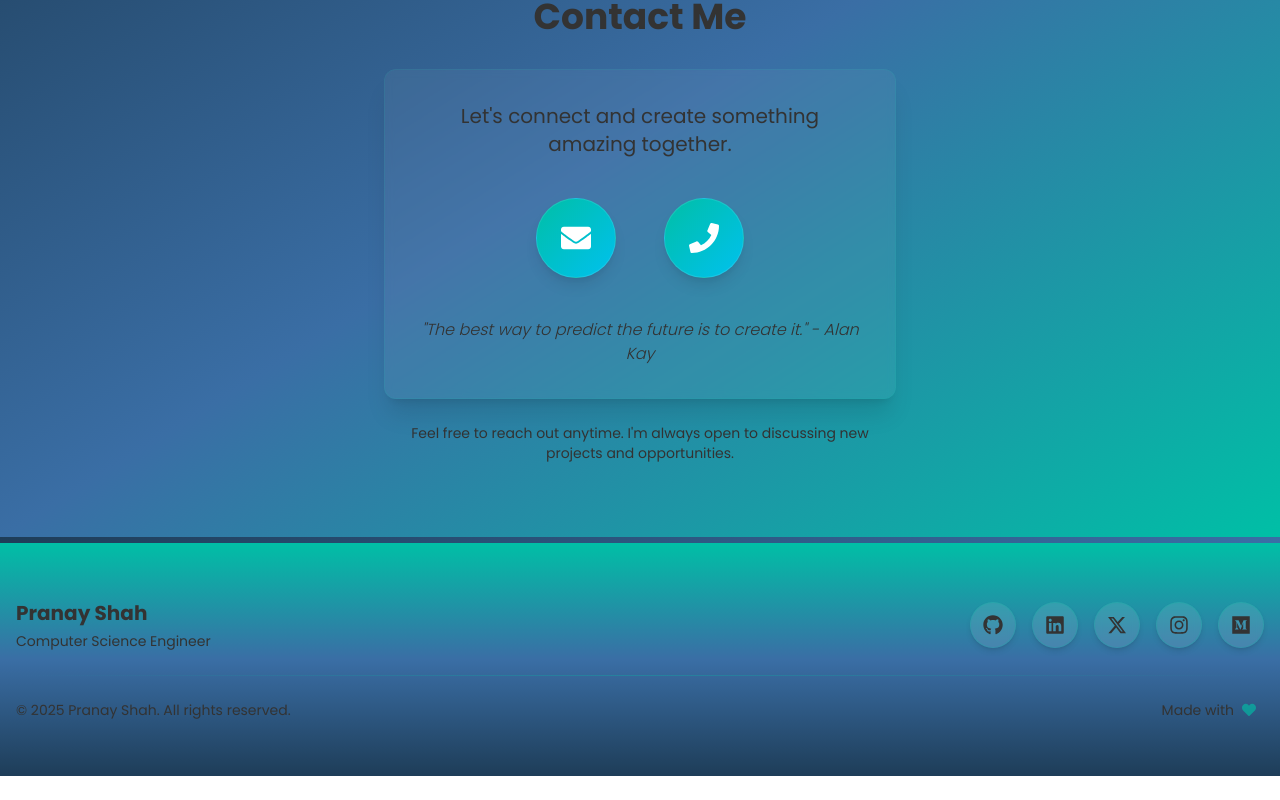
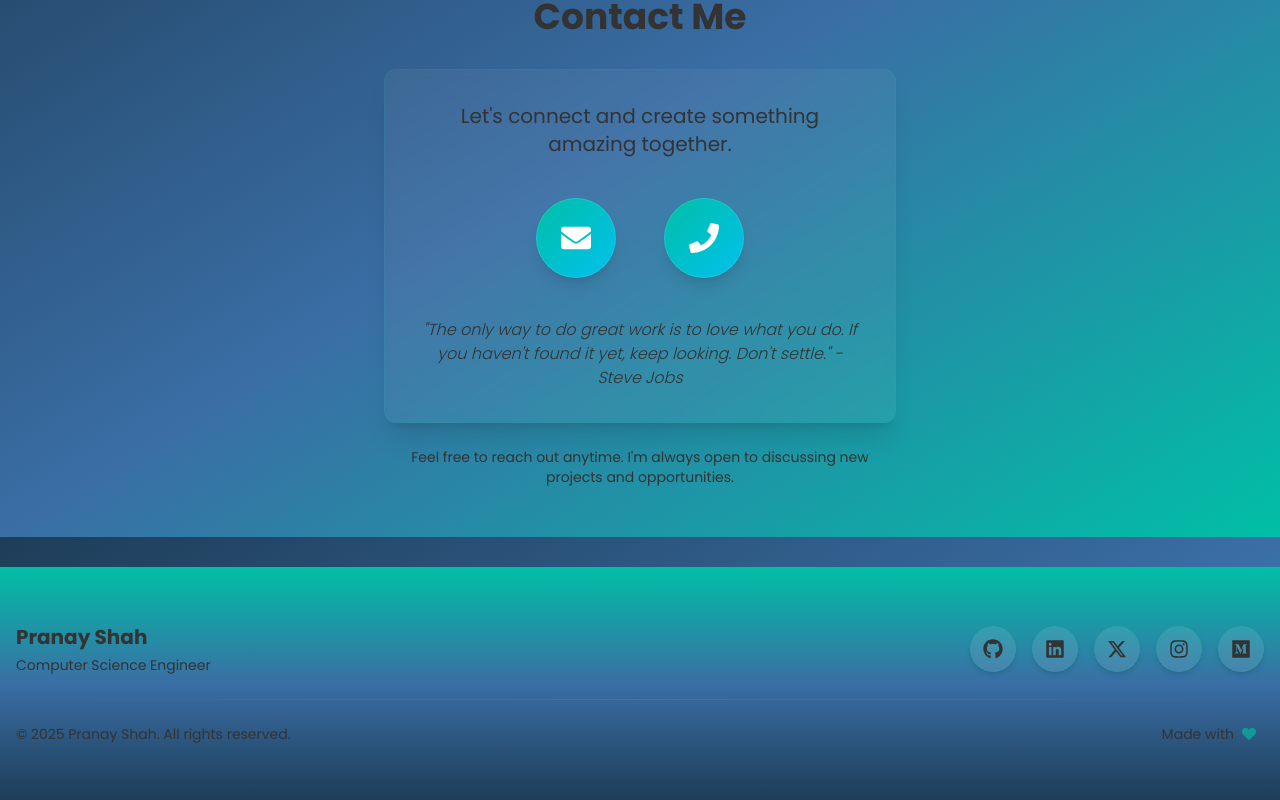
Before and after one commit to pyshcx/my-portfolio, a Next.js app: page / in a window 1280 px wide. Shown: the part 4263-5063 px from the top of the page. Before the commit the page ends 5039 px from the top, so only its background shows below. Built offline with nearby package versions, Linux system fonts and the light colour scheme.

Commit message:
“quote”

```diff
--- a/src/app/components/Contact.jsx
+++ b/src/app/components/Contact.jsx
@@ -53,7 +53,7 @@ const Contact = () => (
 
         {/* Additional text */}
         <p className="mt-10 text-[#333333] italic font-light">
-          "The best way to predict the future is to create it." - Alan Kay
+          "The only way to do great work is to love what you do. If you haven't found it yet, keep looking. Don't settle." - Steve Jobs
         </p>
       </div>
 
```
